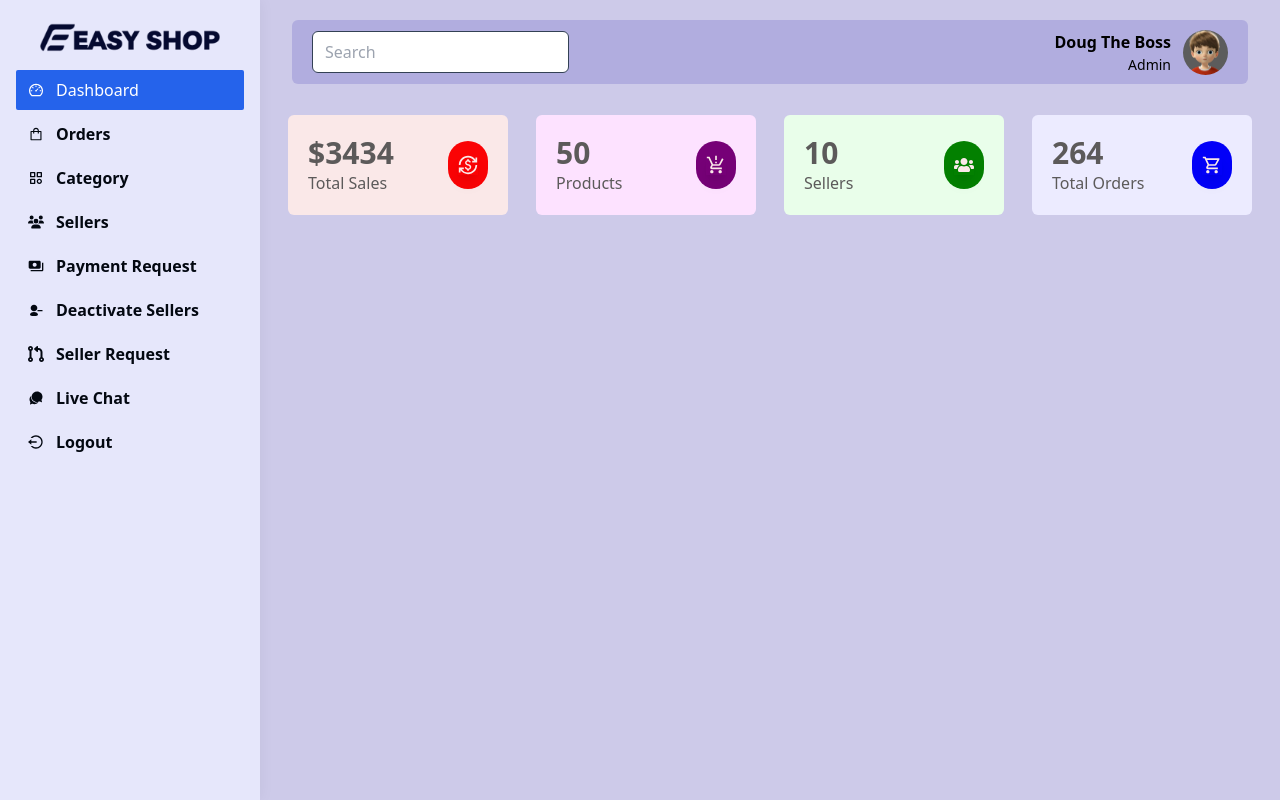
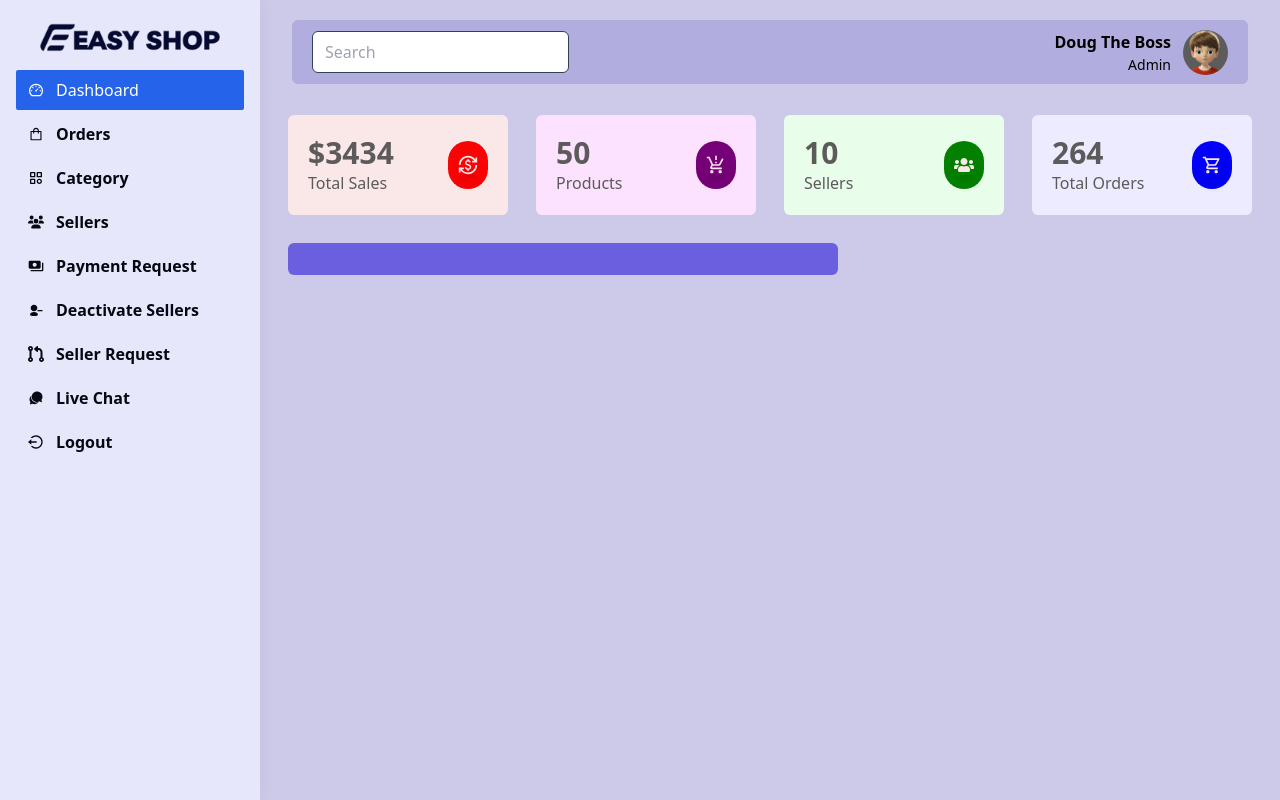
Before and after one commit to guidonunes/marketplace-mern, a React (Create React App) app in the folder dashboard/: page /admin/dashboard in a window 1280 px wide. Built offline with nearby package versions, Linux system fonts and the light colour scheme.

Commit message:
set up div schema and styling of the chart dashboard

```diff
--- a/dashboard/src/views/admin/AdminDashboard.jsx
+++ b/dashboard/src/views/admin/AdminDashboard.jsx
@@ -51,6 +51,12 @@ const AdminDashboard = () => {
 
       </div>
 
+      <div className='w-full flex flex-wrap mt-7 '>
+        <div className='w-full lg:w-7/12 lg:pr-3'>
+          <div className='w-full bg-[#6a5fdf] p-4 rounded-md'></div>
+        </div>
+      </div>
+
     </div>
   );
 };
```
